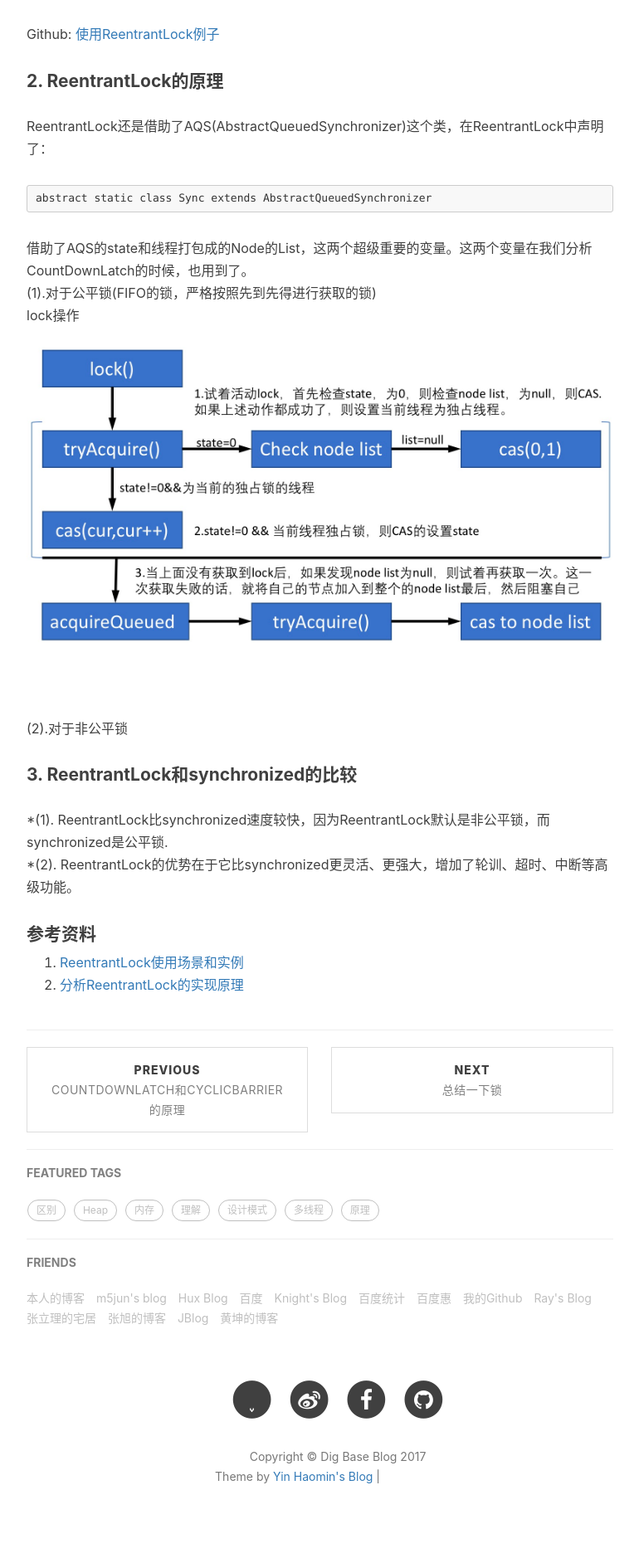
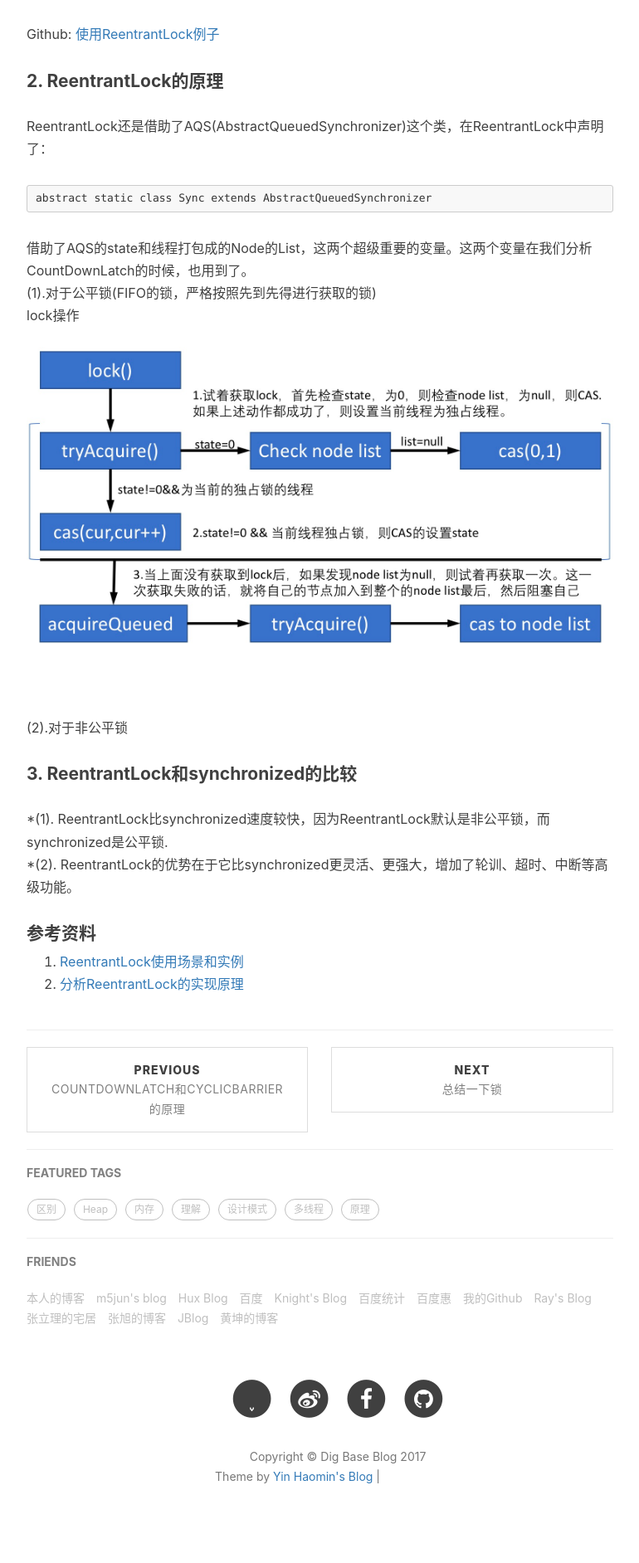
Before and after one commit to baiscjava/basicjava.github.io, a Jekyll site: the page built from _posts/2017-06-26-ReentrantLock的使用和原理.md, in a window 1280 px wide. Shown: the part 1369-3253 px from the top of the page at 83% size, without its empty margins (233-1003 px from the left). Built offline with Jekyll 4.4.1, drawn with Linux system fonts in a browser that asks for light colours; nearby versions of some CDN libraries; comment, search, counter and statistics services are not loaded; grey boxes are pictures that could not be loaded.

Commit message:
Update 2017-06-26-ReentrantLock的使用和原理.md

```diff
--- a/_posts/2017-06-26-ReentrantLock的使用和原理.md
+++ b/_posts/2017-06-26-ReentrantLock的使用和原理.md
@@ -65,7 +65,7 @@
 借助了AQS的state和线程打包成的Node的List，这两个超级重要的变量。这两个变量在我们分析CountDownLatch的时候，也用到了。<br>
 (1).对于公平锁(FIFO的锁，严格按照先到先得进行获取的锁)<br>
 lock操作<br>
-![gras](/images/aqs/ReentrantLock_lock2.jpeg)<br>
+![gras](/images/aqs/ReentrantLock_lock3.jpeg)<br>
 
 (2).对于非公平锁<br>
 
```
